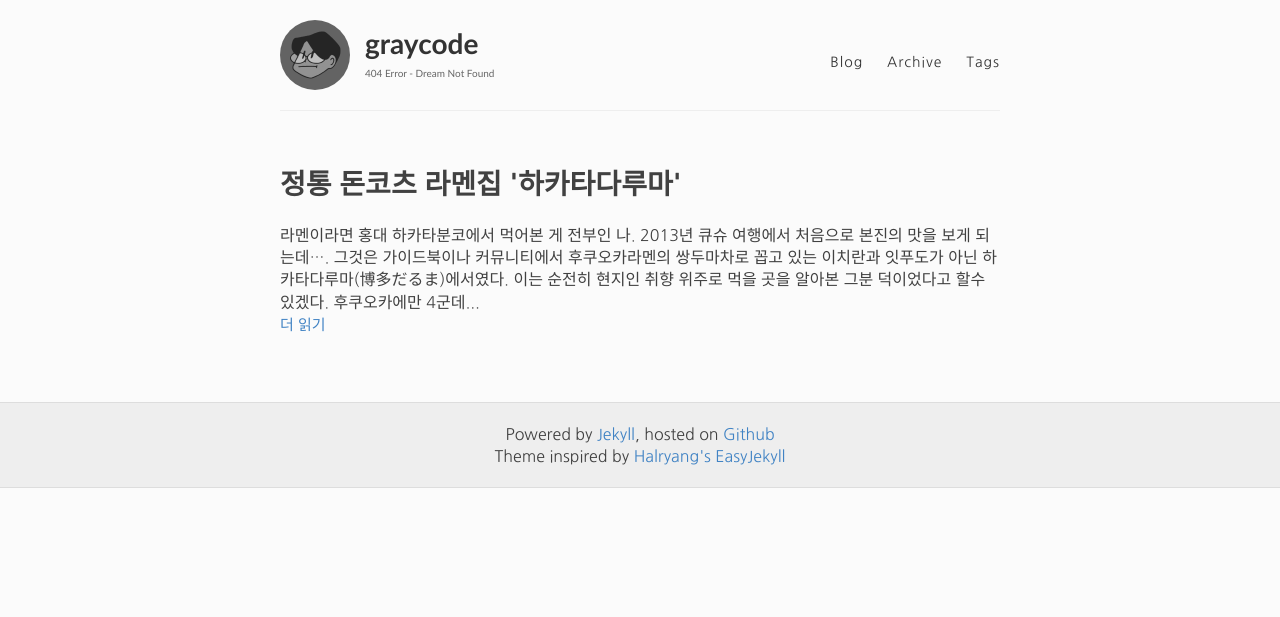
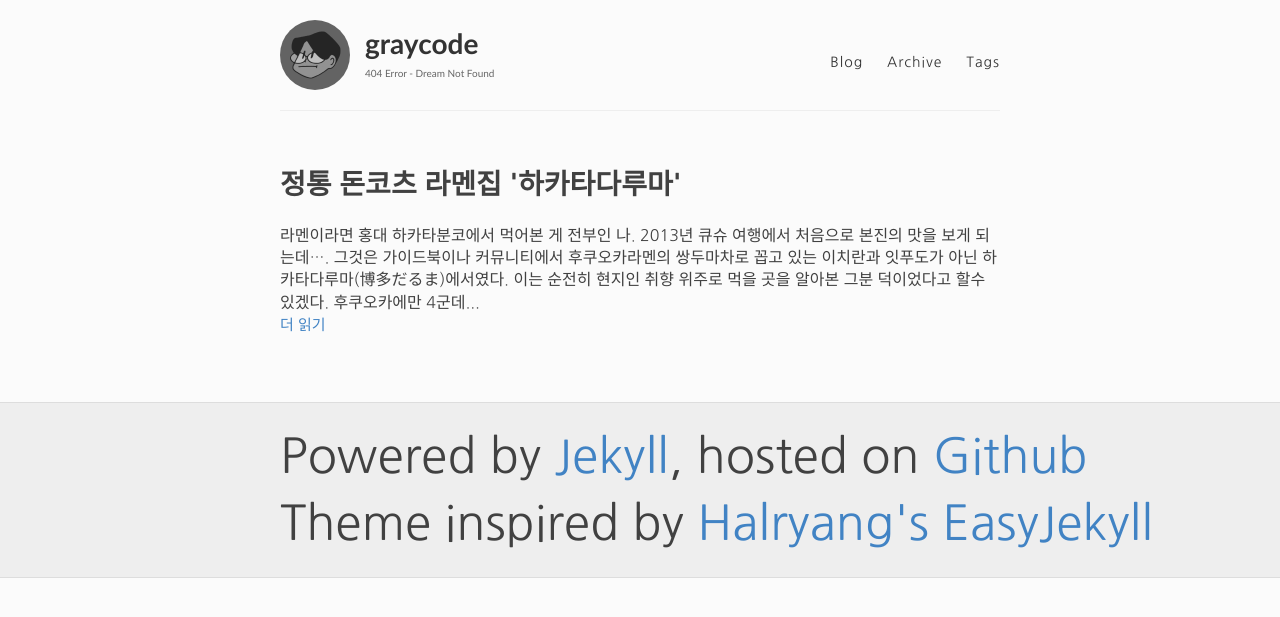
Before and after one commit to greycodex/greycodex.github.io, a Jekyll site: the page built from index.html, in a window 1280 px wide. Shown: the top 617 px of the page. Built offline with Jekyll 4.4.1, drawn with Linux system fonts in a browser that asks for light colours; Markdown is read by kramdown in place of the engine named in the settings; the list of posts is cut into pages by our own code.

Commit message:
Update default.html

```diff
--- a/_layouts/default.html
+++ b/_layouts/default.html
@@ -55,11 +55,11 @@
       <div class="container">
         <footer class="footer">
           {% include svg-icons.html %}
-          <footment>
+          <font size=11px>
 <pre>
 Powered by <a href="http://jekyllrb.com">Jekyll</a>, hosted on <a href="https://github.com/">Github</a>
 Theme inspired by <a href="http://halryang.net/Jekyll-Blogging-For-Beginners">Halryang's EasyJekyll</a></pre>
-          </footment>
+          </font>
         </footer>
       </div>
     </div>
```
